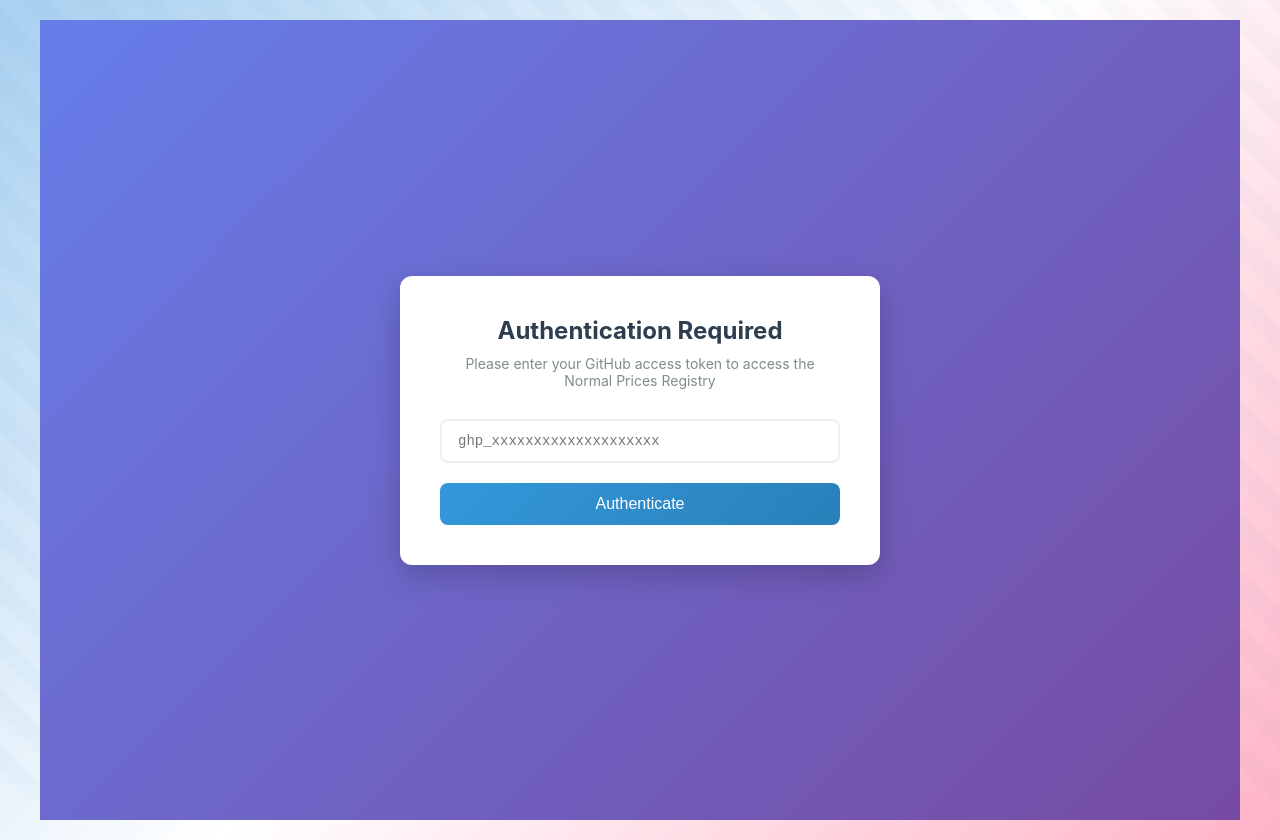
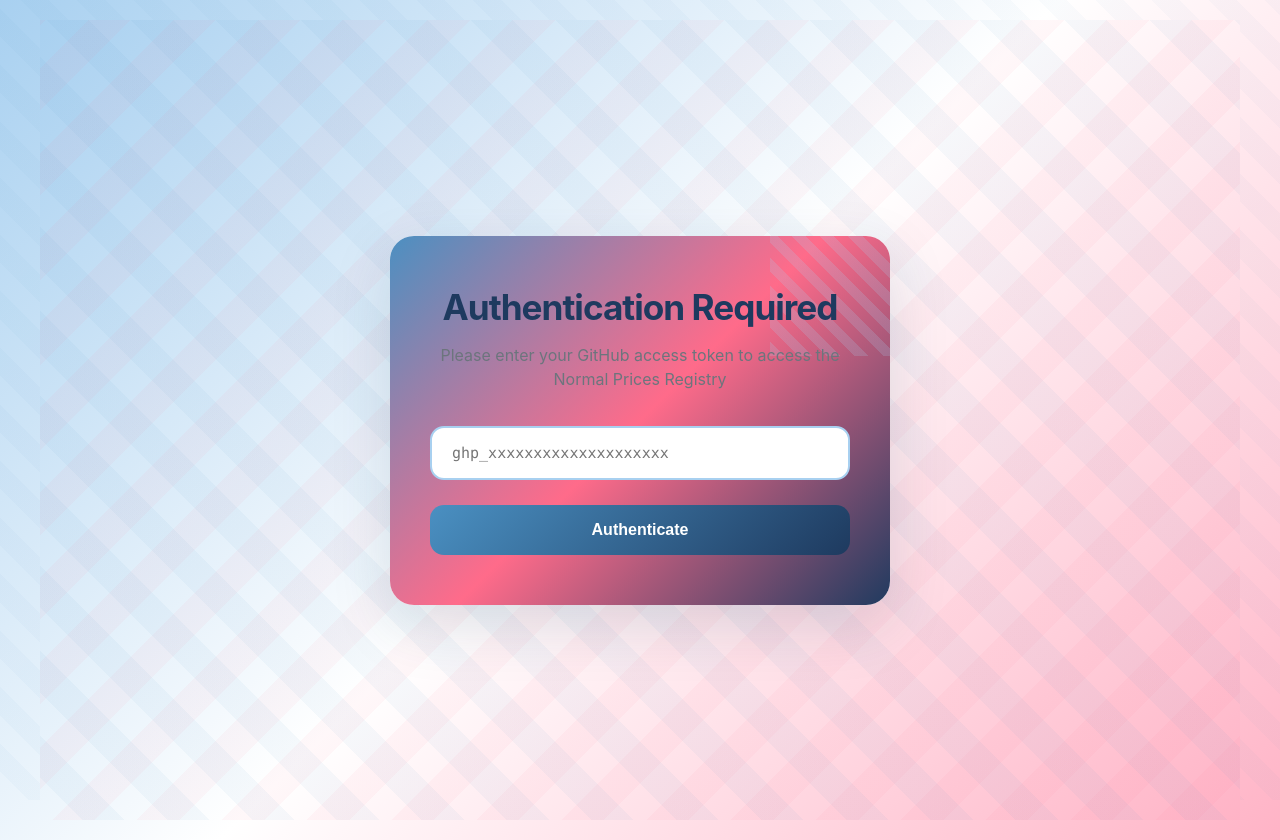
Before and after one commit to comexmatas/comexmatas.github.io, a plain HTML site: page index.html in a window 1280 px wide. Drawn offline with nearby package versions, Linux system fonts and the light colour scheme.

```diff
--- a/index.html
+++ b/index.html
@@ -416,78 +416,180 @@
             align-items: center;
             justify-content: center;
             min-height: 100vh;
-            background: linear-gradient(135deg, #667eea 0%, #764ba2 100%);
+            background: linear-gradient(135deg, var(--matas-light-blue) 0%, var(--matas-white) 50%, var(--matas-pink) 100%);
+            position: relative;
+        }
+
+        .auth-container::before {
+            content: '';
+            position: absolute;
+            top: 0;
+            left: 0;
+            right: 0;
+            bottom: 0;
+            background-image:
+                repeating-linear-gradient(
+                    45deg,
+                    transparent,
+                    transparent 30px,
+                    rgba(74, 144, 194, 0.05) 30px,
+                    rgba(74, 144, 194, 0.05) 60px
+                ),
+                repeating-linear-gradient(
+                    -45deg,
+                    transparent,
+                    transparent 30px,
+                    rgba(255, 107, 138, 0.05) 30px,
+                    rgba(255, 107, 138, 0.05) 60px
+                );
+            z-index: 1;
+            pointer-events: none;
         }
 
         .auth-card {
-            background: white;
-            padding: 40px;
-            border-radius: 12px;
-            box-shadow: 0 10px 30px rgba(0,0,0,0.2);
+            background: var(--matas-white);
+            padding: 50px 40px;
+            border-radius: 24px;
+            box-shadow: 0 20px 60px rgba(30, 58, 95, 0.15);
             width: 100%;
-            max-width: 400px;
+            max-width: 420px;
             text-align: center;
+            position: relative;
+            z-index: 2;
+            overflow: hidden;
+        }
+
+        .auth-card::before {
+            content: '';
+            position: absolute;
+            top: -2px;
+            left: -2px;
+            right: -2px;
+            bottom: -2px;
+            background: linear-gradient(135deg, var(--matas-blue), var(--matas-coral), var(--matas-navy));
+            border-radius: 26px;
+            z-index: -1;
+        }
+
+        .auth-card::after {
+            content: '';
+            position: absolute;
+            top: 0;
+            right: 0;
+            width: 120px;
+            height: 120px;
+            background: repeating-linear-gradient(
+                45deg,
+                var(--matas-light-blue),
+                var(--matas-light-blue) 10px,
+                transparent 10px,
+                transparent 20px
+            );
+            opacity: 0.2;
+            border-radius: 0 24px 0 0;
         }
 
         .auth-card h1 {
-            margin: 0 0 10px 0;
-            color: #2c3e50;
-            font-size: 24px;
+            margin: 0 0 15px 0;
+            color: var(--matas-navy);
+            font-size: 2.2rem;
+            font-weight: 700;
+            letter-spacing: -1px;
+            position: relative;
+            z-index: 1;
         }
 
         .auth-card p {
-            margin: 0 0 30px 0;
-            color: #7f8c8d;
-            font-size: 14px;
+            margin: 0 0 35px 0;
+            color: var(--matas-gray);
+            font-size: 1rem;
+            line-height: 1.5;
+            position: relative;
+            z-index: 1;
         }
 
         .auth-form {
             display: flex;
             flex-direction: column;
-            gap: 20px;
+            gap: 25px;
+            position: relative;
+            z-index: 1;
         }
 
         .token-input {
-            padding: 12px 16px;
-            border: 2px solid #ecf0f1;
-            border-radius: 8px;
-            font-size: 14px;
-            font-family: monospace;
-            transition: border-color 0.2s;
+            padding: 16px 20px;
+            border: 2px solid var(--matas-light-blue);
+            border-radius: 14px;
+            font-size: 15px;
+            font-family: 'SF Mono', Monaco, 'Cascadia Code', monospace;
+            transition: all 0.3s ease;
+            background: var(--matas-white);
+            color: var(--matas-text);
         }
 
         .token-input:focus {
             outline: none;
-            border-color: #3498db;
+            border-color: var(--matas-blue);
+            box-shadow: 0 0 0 4px rgba(74, 144, 194, 0.15);
+            transform: translateY(-2px);
         }
 
         .token-input.error {
-            border-color: #e74c3c;
-            background-color: #ffeaea;
+            border-color: var(--matas-coral);
+            background-color: rgba(255, 107, 138, 0.05);
+            box-shadow: 0 0 0 4px rgba(255, 107, 138, 0.15);
         }
 
         .auth-button {
-            background: linear-gradient(135deg, #3498db 0%, #2980b9 100%);
+            background: linear-gradient(135deg, var(--matas-blue) 0%, var(--matas-navy) 100%);
             color: white;
             border: none;
-            padding: 12px 24px;
-            border-radius: 8px;
+            padding: 16px 32px;
+            border-radius: 14px;
             font-size: 16px;
-            font-weight: 500;
+            font-weight: 600;
             cursor: pointer;
-            transition: all 0.2s;
+            transition: all 0.3s ease;
+            position: relative;
+            overflow: hidden;
+        }
+
+        .auth-button::before {
+            content: '';
+            position: absolute;
+            top: 0;
+            left: 0;
+            right: 0;
+            bottom: 0;
+            background: repeating-linear-gradient(
+                45deg,
+                transparent,
+                transparent 6px,
+                rgba(255, 255, 255, 0.1) 6px,
+                rgba(255, 255, 255, 0.1) 12px
+            );
+            opacity: 0;
+            transition: opacity 0.3s ease;
         }
 
         .auth-button:hover {
-            transform: translateY(-1px);
-            box-shadow: 0 4px 12px rgba(52, 152, 219, 0.3);
+            transform: translateY(-3px);
+            box-shadow: 0 12px 30px rgba(30, 58, 95, 0.3);
+        }
+
+        .auth-button:hover::before {
+            opacity: 1;
         }
 
         .auth-button:disabled {
-            background: #bdc3c7;
+            background: var(--matas-gray);
             cursor: not-allowed;
             transform: none;
             box-shadow: none;
+        }
+
+        .auth-button:disabled::before {
+            opacity: 0;
         }
 
         .auth-error {
@@ -613,7 +715,7 @@
         const GITHUB_OWNER = 'comexmatas';
         const GITHUB_REPO = 'comexmatas.github.io';
         const SESSION_KEY = 'github_token';
-        const DEBUG = true; // Set to true for debugging
+        const DEBUG = false; // Set to true for debugging
 
         // UI elements
         const loadButton = document.getElementById('loadButton');
```
